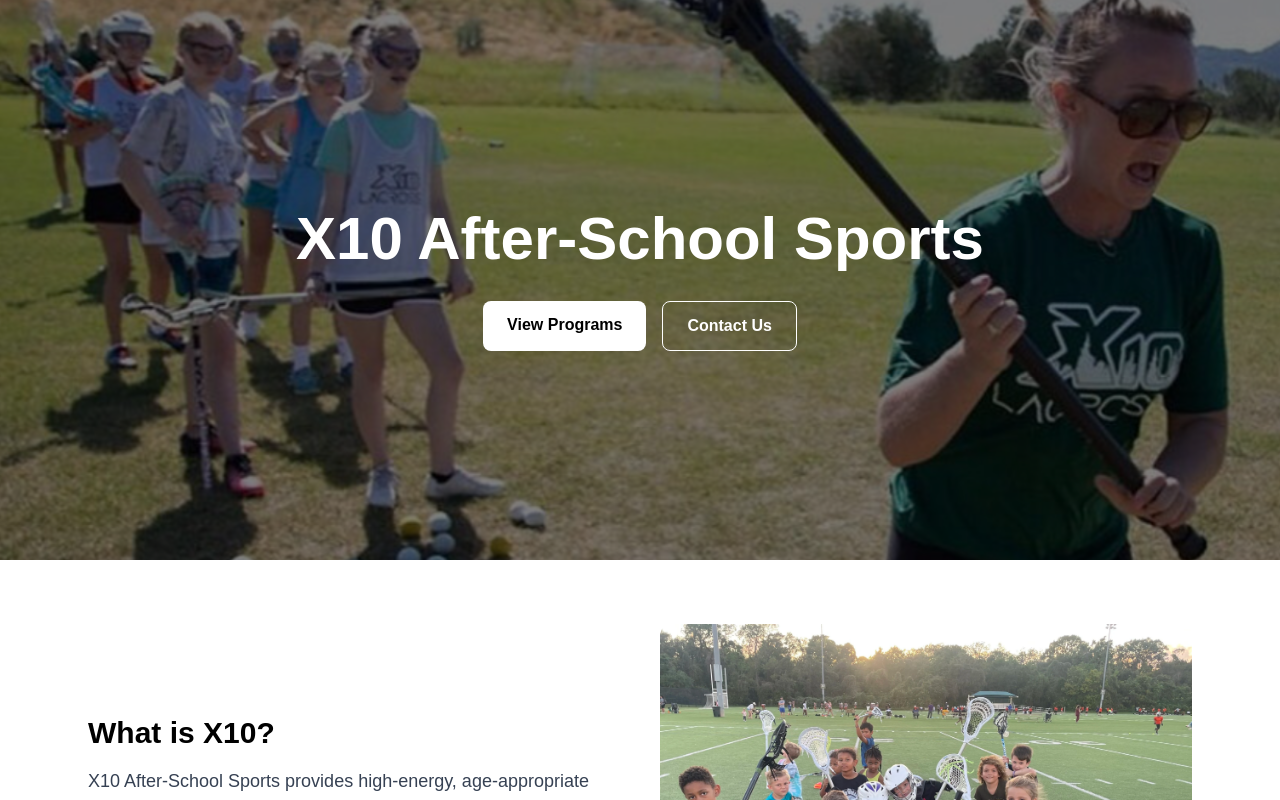
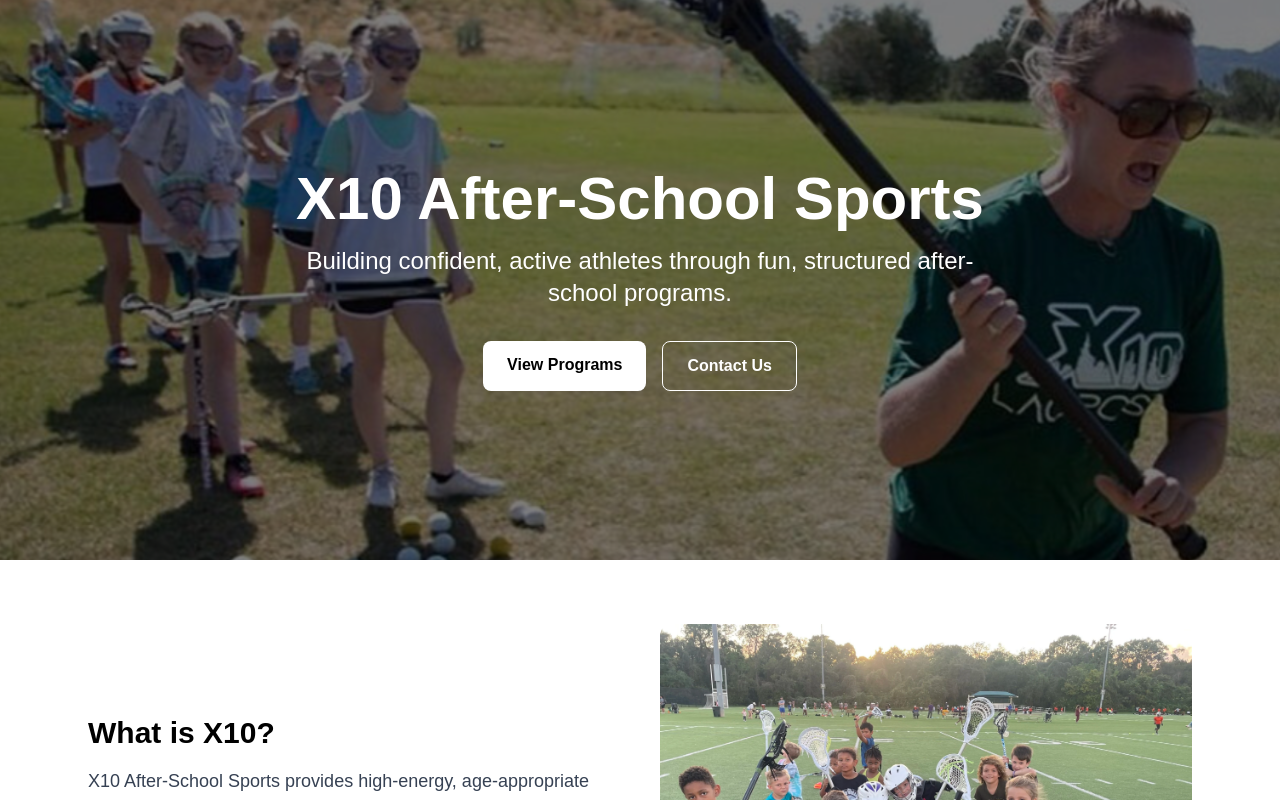
Before and after one commit to Worrag20/x10-site-v2, a Next.js app: page / in a window 1280 px wide. Shown: the top 800 px of the page. Built offline with nearby package versions, Linux system fonts and the light colour scheme.

Commit message:
Update page.tsx

```diff
--- a/app/page.tsx
+++ b/app/page.tsx
@@ -18,6 +18,11 @@
             <h1 className="text-4xl md:text-6xl font-bold mb-4">
               X10 After-School Sports
             </h1>
+            <p className="text-lg md:text-2xl max-w-2xl mx-auto">
+  Building confident, active athletes through fun, structured
+  after-school programs.
+</p>
+
 <div className="mt-8 flex justify-center gap-4">
   <a
     href="#programs"
```
